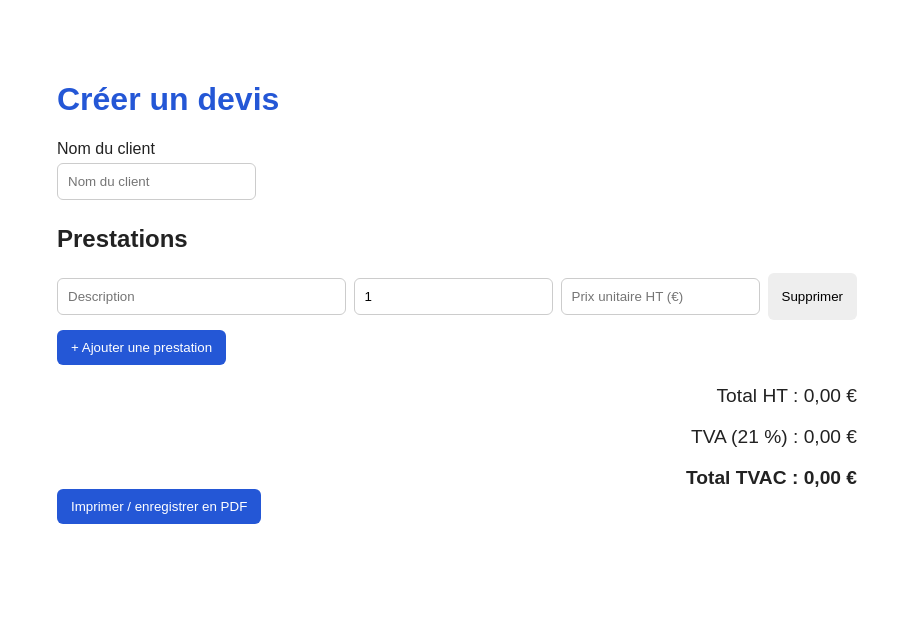
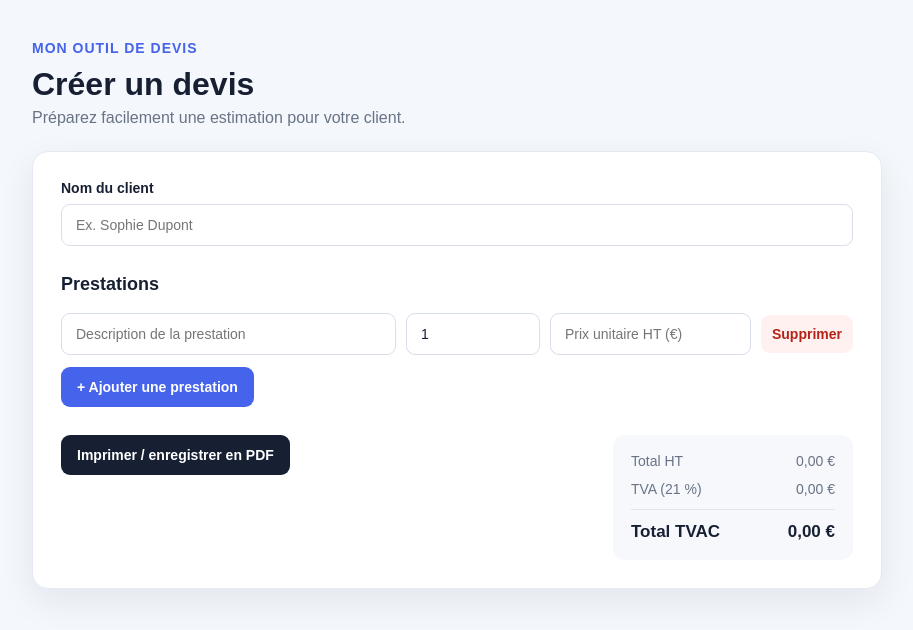
Before and after one commit to ahmedaket/devis-travaux, a plain HTML site: page index.html in a window 1280 px wide. Shown: the whole page, without its empty margins (183-1096 px from the left). Drawn offline with Linux system fonts and the light colour scheme.

Commit message:
Update index.html

```diff
--- a/index.html
+++ b/index.html
@@ -3,58 +3,273 @@
 <head>
   <meta charset="UTF-8">
   <meta name="viewport" content="width=device-width, initial-scale=1">
-  <title>Mon outil de devis</title>
+  <title>Créer un devis</title>
+
   <style>
-    body { font-family: Arial, sans-serif; max-width: 800px; margin: 40px auto; padding: 20px; color: #222; }
-    h1 { color: #2457d6; }
-    input { padding: 10px; margin: 5px 0; border: 1px solid #ccc; border-radius: 6px; }
-    .ligne { display: grid; grid-template-columns: 2fr 1fr 1fr auto; gap: 8px; margin: 10px 0; }
-    button { padding: 10px 14px; border: 0; border-radius: 6px; cursor: pointer; }
-    .ajouter { background: #2457d6; color: white; }
-    .supprimer { background: #eee; }
-    .total { text-align: right; font-size: 1.2em; margin-top: 20px; }
-    @media (max-width: 600px) { .ligne { grid-template-columns: 1fr 1fr; } }
+    * {
+      box-sizing: border-box;
+    }
+
+    body {
+      margin: 0;
+      padding: 40px 20px;
+      font-family: Arial, sans-serif;
+      color: #172033;
+      background: #f4f7fb;
+    }
+
+    .conteneur {
+      max-width: 850px;
+      margin: 0 auto;
+    }
+
+    .entete {
+      margin-bottom: 24px;
+    }
+
+    .logo {
+      color: #4563eb;
+      font-size: 14px;
+      font-weight: bold;
+      text-transform: uppercase;
+      letter-spacing: 1px;
+    }
+
+    h1 {
+      margin: 10px 0 6px;
+      font-size: 32px;
+    }
+
+    .sous-titre {
+      margin: 0;
+      color: #687386;
+    }
+
+    .carte {
+      padding: 28px;
+      background: white;
+      border: 1px solid #e5eaf2;
+      border-radius: 16px;
+      box-shadow: 0 12px 35px rgba(30, 50, 90, 0.08);
+    }
+
+    h2 {
+      margin: 0 0 18px;
+      font-size: 18px;
+    }
+
+    .champ-client {
+      margin-bottom: 28px;
+    }
+
+    label {
+      display: block;
+      margin-bottom: 8px;
+      font-size: 14px;
+      font-weight: bold;
+    }
+
+    input {
+      width: 100%;
+      min-width: 0;
+      padding: 12px 14px;
+      color: #172033;
+      background: white;
+      border: 1px solid #d8deea;
+      border-radius: 9px;
+      font-size: 14px;
+    }
+
+    input:focus {
+      outline: 3px solid #e3e8ff;
+      border-color: #4563eb;
+    }
+
+    .ligne {
+      display: grid;
+      grid-template-columns: 2fr 0.8fr 1.2fr auto;
+      gap: 10px;
+      margin-bottom: 12px;
+      align-items: center;
+    }
+
+    button {
+      padding: 12px 16px;
+      border: 0;
+      border-radius: 9px;
+      font-size: 14px;
+      font-weight: bold;
+      cursor: pointer;
+    }
+
+    button:hover {
+      filter: brightness(0.96);
+    }
+
+    .ajouter {
+      color: white;
+      background: #4563eb;
+    }
+
+    .supprimer {
+      padding: 11px;
+      color: #b42318;
+      background: #fff1f0;
+    }
+
+    .bas {
+      display: flex;
+      justify-content: space-between;
+      align-items: flex-start;
+      gap: 20px;
+      margin-top: 28px;
+    }
+
+    .imprimer {
+      color: white;
+      background: #172033;
+    }
+
+    .total {
+      min-width: 240px;
+      padding: 18px;
+      background: #f7f8fc;
+      border-radius: 12px;
+    }
+
+    .total p {
+      display: flex;
+      justify-content: space-between;
+      margin: 0 0 12px;
+      color: #687386;
+      font-size: 14px;
+    }
+
+    .total strong {
+      display: flex;
+      justify-content: space-between;
+      padding-top: 12px;
+      border-top: 1px solid #dfe4ee;
+      font-size: 17px;
+    }
+
+    @media (max-width: 650px) {
+      body {
+        padding: 24px 14px;
+      }
+
+      .carte {
+        padding: 20px 16px;
+      }
+
+      h1 {
+        font-size: 27px;
+      }
+
+      .ligne {
+        grid-template-columns: 1fr 1fr;
+      }
+
+      .ligne input:first-child {
+        grid-column: 1 / -1;
+      }
+
+      .bas {
+        flex-direction: column;
+      }
+
+      .total {
+        width: 100%;
+      }
+    }
+
+    @media print {
+      body {
+        padding: 0;
+        background: white;
+      }
+
+      .carte {
+        border: 0;
+        box-shadow: none;
+      }
+
+      .ajouter,
+      .supprimer,
+      .imprimer {
+        display: none;
+      }
+    }
   </style>
 </head>
+
 <body>
-  <h1>Créer un devis</h1>
-  <label>Nom du client<br><input id="client" placeholder="Nom du client"></label>
+  <main class="conteneur">
+    <header class="entete">
+      <div class="logo">Mon outil de devis</div>
+      <h1>Créer un devis</h1>
+      <p class="sous-titre">Préparez facilement une estimation pour votre client.</p>
+    </header>
 
-  <h2>Prestations</h2>
-  <div id="lignes"></div>
-  <button class="ajouter" onclick="ajouterLigne()">+ Ajouter une prestation</button>
+    <section class="carte">
+      <div class="champ-client">
+        <label for="client">Nom du client</label>
+        <input id="client" placeholder="Ex. Sophie Dupont">
+      </div>
 
-  <div class="total">
-    <p>Total HT : <span id="ht">0,00</span> €</p>
-    <p>TVA (21 %) : <span id="tva">0,00</span> €</p>
-    <strong>Total TVAC : <span id="ttc">0,00</span> €</strong>
-  </div>
+      <h2>Prestations</h2>
+      <div id="lignes"></div>
 
-  <button class="ajouter" onclick="window.print()">Imprimer / enregistrer en PDF</button>
+      <button class="ajouter" onclick="ajouterLigne()">
+        + Ajouter une prestation
+      </button>
+
+      <div class="bas">
+        <button class="imprimer" onclick="window.print()">
+          Imprimer / enregistrer en PDF
+        </button>
+
+        <div class="total">
+          <p><span>Total HT</span><span><span id="ht">0,00</span> €</span></p>
+          <p><span>TVA (21 %)</span><span><span id="tva">0,00</span> €</span></p>
+          <strong><span>Total TVAC</span><span><span id="ttc">0,00</span> €</span></strong>
+        </div>
+      </div>
+    </section>
+  </main>
 
   <script>
     function ajouterLigne() {
       const ligne = document.createElement("div");
       ligne.className = "ligne";
+
       ligne.innerHTML = `
-        <input placeholder="Description">
-        <input type="number" min="0" placeholder="Quantité" value="1" oninput="calculer()">
-        <input type="number" min="0" step="0.01" placeholder="Prix unitaire HT (€)" oninput="calculer()">
+        <input aria-label="Description" placeholder="Description de la prestation">
+        <input aria-label="Quantité" type="number" min="0" placeholder="Quantité" value="1" oninput="calculer()">
+        <input aria-label="Prix unitaire hors taxe" type="number" min="0" step="0.01" placeholder="Prix unitaire HT (€)" oninput="calculer()">
         <button class="supprimer" onclick="this.parentElement.remove(); calculer()">Supprimer</button>
       `;
+
       document.getElementById("lignes").appendChild(ligne);
     }
 
     function calculer() {
       let total = 0;
+
       document.querySelectorAll(".ligne").forEach(ligne => {
         const quantite = Number(ligne.children[1].value) || 0;
         const prix = Number(ligne.children[2].value) || 0;
         total += quantite * prix;
       });
-      document.getElementById("ht").textContent = total.toFixed(2).replace(".", ",");
-      document.getElementById("tva").textContent = (total * 0.21).toFixed(2).replace(".", ",");
-      document.getElementById("ttc").textContent = (total * 1.21).toFixed(2).replace(".", ",");
+
+      document.getElementById("ht").textContent =
+        total.toFixed(2).replace(".", ",");
+
+      document.getElementById("tva").textContent =
+        (total * 0.21).toFixed(2).replace(".", ",");
+
+      document.getElementById("ttc").textContent =
+        (total * 1.21).toFixed(2).replace(".", ",");
     }
 
     ajouterLigne();
```
